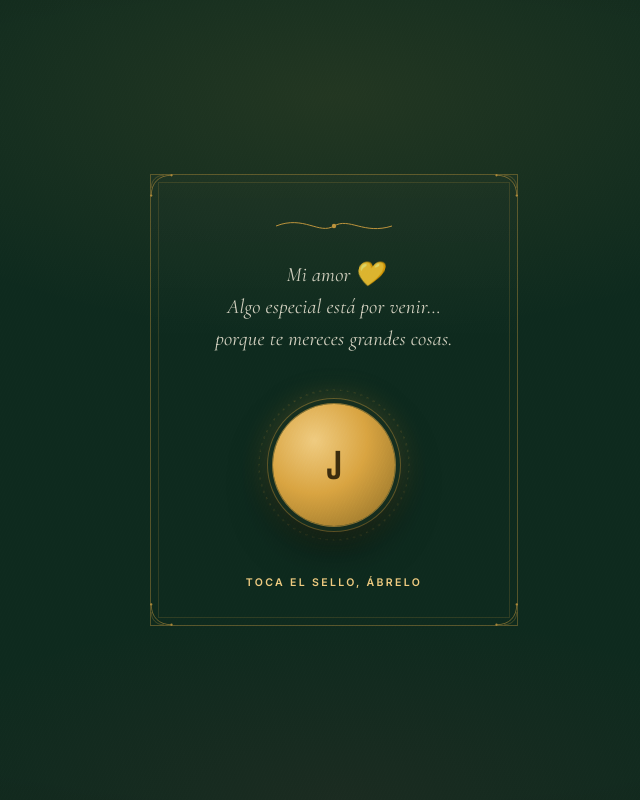
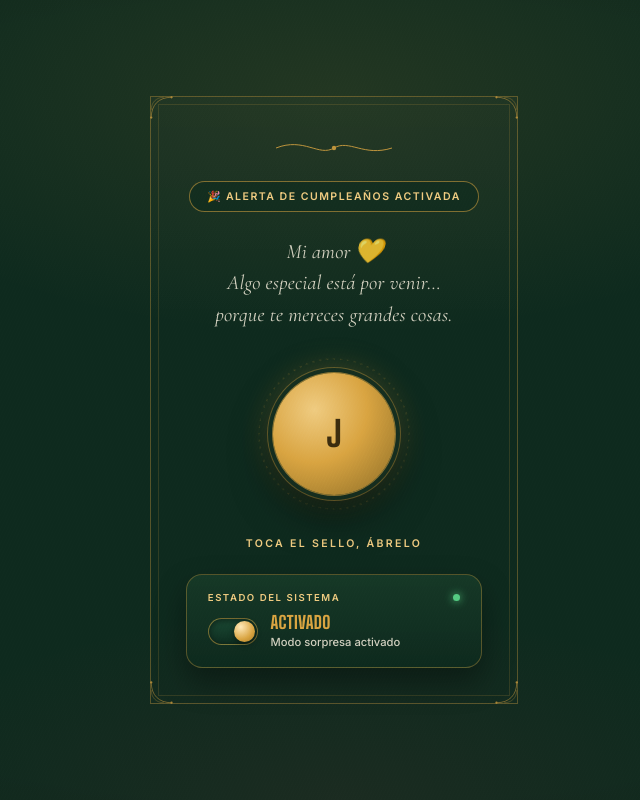
Before and after one commit to barbaravillada29-lang/guarda-la-fecha-juan, a plain HTML site: page index.html in a window 1280 px wide. Shown: the whole page, without its empty margins (306-946 px from the left). Drawn offline with nearby package versions, Linux system fonts and the light colour scheme.

Commit message:
Add files via upload

```diff
--- a/index.html
+++ b/index.html
@@ -78,7 +78,7 @@ body::after{
 .orn-div .dm{ width:6px; height:6px; background:var(--gold); transform:rotate(45deg); flex-shrink:0; }
 
 /* ---------- SEAL (estado inicial) ---------- */
-#seal-view{ display:flex; flex-direction:column; align-items:center; gap:2rem; animation: fadein 1.1s ease both; }
+#seal-view{ display:flex; flex-direction:column; align-items:center; gap:1.5rem; animation: fadein 1.1s ease both; }
 .pre-text{
   font-family:'Cormorant Garamond', serif;
   font-style:italic;
@@ -93,6 +93,42 @@ body::after{
 @keyframes heartbeat{
   0%,100%{ transform:scale(1); } 15%{ transform:scale(1.18); } 30%{ transform:scale(1); } 45%{ transform:scale(1.12); } 60%{ transform:scale(1); }
 }
+
+.pill-badge{
+  display:inline-flex;
+  align-items:center;
+  gap:0.5rem;
+  background:rgba(14,42,30,0.55);
+  border:1px solid rgba(217,164,65,0.55);
+  color:var(--gold-soft);
+  padding:0.5rem 1.05rem;
+  border-radius:100px;
+  font-size:0.66rem;
+  font-weight:700;
+  letter-spacing:0.14em;
+  text-transform:uppercase;
+  backdrop-filter:blur(6px);
+}
+
+.status-panel{
+  background:linear-gradient(180deg, rgba(23,58,40,0.9), rgba(14,42,30,0.95));
+  border:1px solid rgba(217,164,65,0.35);
+  border-radius:16px;
+  padding:1.05rem 1.3rem 1.15rem;
+  width:100%;
+  max-width:18.5rem;
+  box-shadow:0 14px 30px rgba(0,0,0,0.35);
+}
+.status-label-row{ display:flex; align-items:center; justify-content:space-between; margin-bottom:0.7rem; }
+.status-label-row .lbl{ font-size:0.6rem; letter-spacing:0.16em; text-transform:uppercase; font-weight:700; color:var(--gold-soft); }
+.status-label-row .dot{ width:7px; height:7px; border-radius:50%; background:#5BD98A; box-shadow:0 0 8px #5BD98A; animation: blink 1.6s ease-in-out infinite; flex-shrink:0; }
+@keyframes blink{ 0%,100%{opacity:1;} 50%{opacity:0.35;} }
+.status-switch-row{ display:flex; align-items:center; gap:0.8rem; }
+.mini-switch{ position:relative; width:50px; height:27px; background:linear-gradient(180deg,#1B4A34,#0E2D20); border-radius:999px; border:1px solid rgba(217,164,65,0.5); box-shadow:inset 0 2px 6px rgba(0,0,0,0.5); flex-shrink:0; }
+.mini-switch .knob{ position:absolute; top:2px; left:25px; width:21px; height:21px; border-radius:50%; background:radial-gradient(circle at 32% 28%, #FFE9B8, var(--gold) 60%, #A87A26 100%); box-shadow:0 2px 6px rgba(0,0,0,0.45); }
+.status-switch-row .txt{ text-align:left; }
+.status-switch-row .txt .st{ font-family:'Big Shoulders Display'; font-weight:800; font-size:1.1rem; color:var(--gold); line-height:1; letter-spacing:0.02em; }
+.status-switch-row .txt .sub{ font-size:0.7rem; color:var(--cream); opacity:0.85; margin-top:0.2rem; font-weight:500; }
 
 .seal-wrap{ position:relative; width:158px; height:158px; display:flex; align-items:center; justify-content:center; }
 .seal-ring{ position:absolute; inset:0; color:var(--gold); opacity:0.55; animation: spin 34s linear infinite; }
@@ -163,6 +199,7 @@ body::after{
     </div>
 
     <div id="seal-view">
+      <span class="pill-badge">🎉 Alerta de cumpleaños activada</span>
       <p class="pre-text">Mi amor <span class="heart">💛</span><br>Algo especial está por venir…<br>porque te mereces grandes cosas.</p>
       <div class="seal-wrap">
         <svg class="seal-ring" viewBox="0 0 160 160" fill="none">
@@ -173,6 +210,14 @@ body::after{
         </button>
       </div>
       <span class="seal-cta">Toca el sello, ábrelo</span>
+
+      <div class="status-panel">
+        <div class="status-label-row"><span class="lbl">Estado del sistema</span><span class="dot"></span></div>
+        <div class="status-switch-row">
+          <div class="mini-switch"><div class="knob"></div></div>
+          <div class="txt"><div class="st">ACTIVADO</div><div class="sub">Modo sorpresa activado</div></div>
+        </div>
+      </div>
     </div>
 
     <div id="reveal-view">
```
